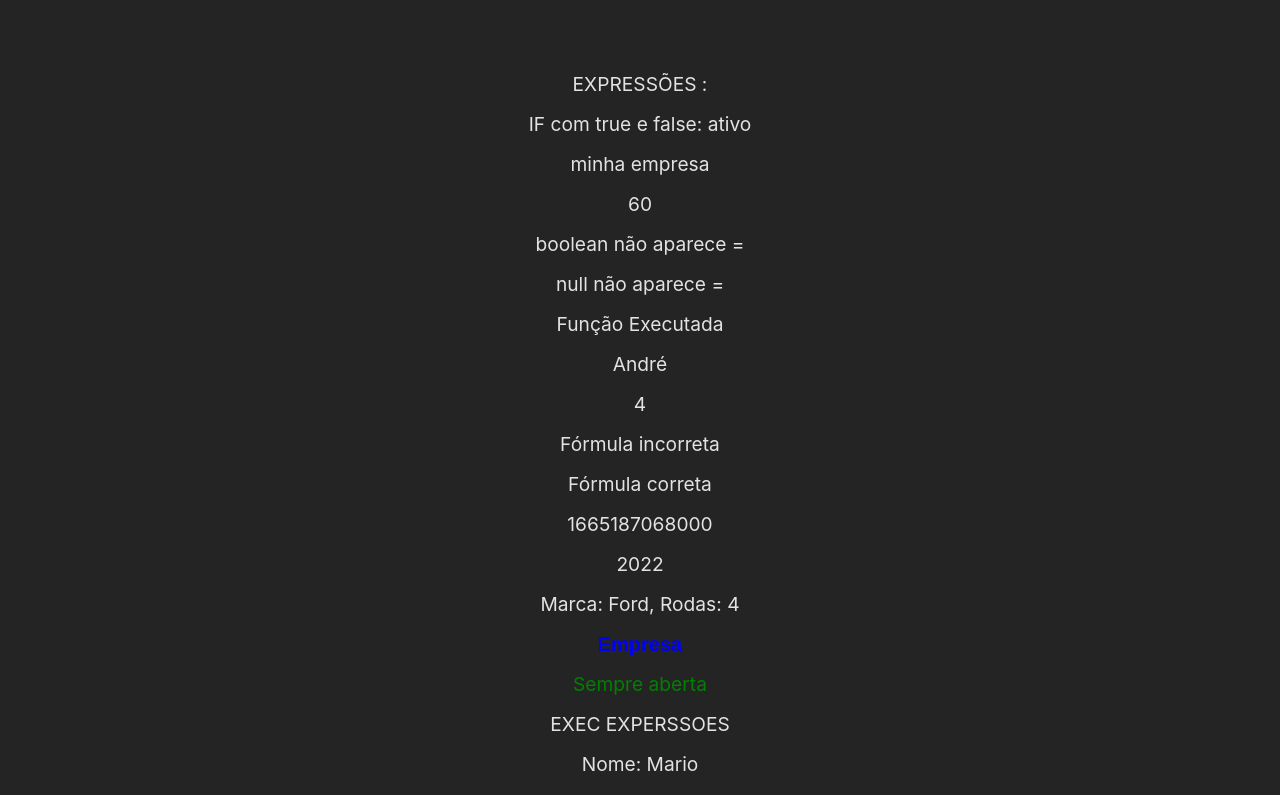
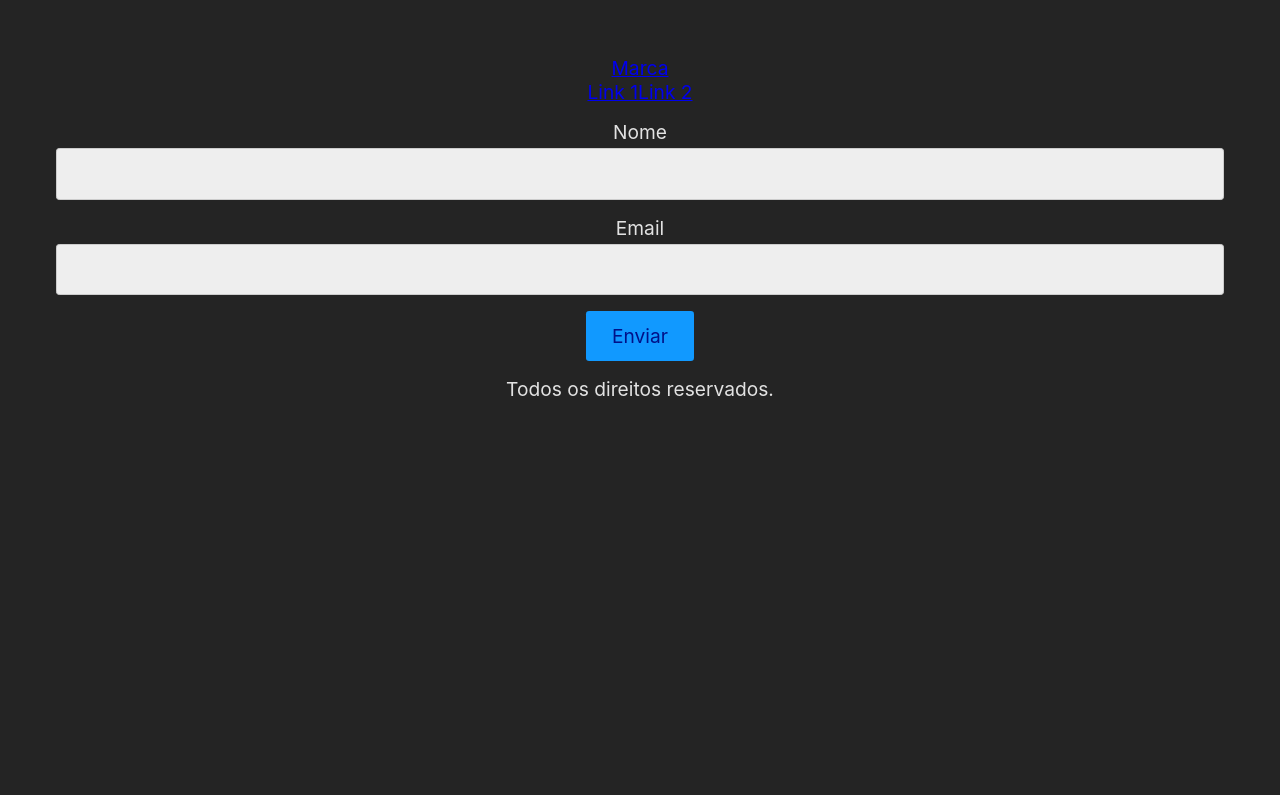
Before and after one commit to kaiquemix/React-Origamid, a React (Vite) app in the folder React para Iniciantes/vite-project/: page / in a window 1280 px wide. Shown: the top 795 px of the page. Built offline with nearby package versions, Linux system fonts and the light colour scheme.

Commit message:
estudo final de react para iniciante

```diff
--- a/React para Iniciantes/vite-project/src/App.tsx
+++ b/React para Iniciantes/vite-project/src/App.tsx
@@ -1,16 +1,21 @@
 import React from "react";
 import "./App.css";
+import Header from "./components/Componentes/Header";
+import Footer from "./components/Componentes/Footer";
+import Form from "./components/Componentes/Form";
 import Expressoes from "./components/tsx/Expressoes";
 import Execexpressoes from "./components/tsx/Execexpressoes";
+import Expressoesarray from "./components/tsx arrays/Expressoes";
+import Execexpressoesarray from "./components/tsx arrays/Execexpressoes";
+import Events from "./components/events/events";
 
 const App = () => {
   return (
-    <div className="App">
-      <p>EXPRESSÕES :</p>
-      <Expressoes />
-      <p>EXEC EXPERSSOES</p>
-      <Execexpressoes />
-    </div>
+    <>
+      <Header />
+      <Form />
+      <Footer />
+    </>
   );
 };
 
--- /dev/null
+++ b/React para Iniciantes/vite-project/src/components/Componentes/Button.tsx
@@ -0,0 +1,7 @@
+import React from "react";
+
+const Button = () => {
+  return <button>Enviar</button>;
+};
+
+export default Button;
--- /dev/null
+++ b/React para Iniciantes/vite-project/src/components/Componentes/Footer.tsx
@@ -0,0 +1,11 @@
+import React from "react";
+
+const Footer = () => {
+  return (
+    <footer>
+      <p>Todos os direitos reservados.</p>
+    </footer>
+  );
+};
+
+export default Footer;
--- /dev/null
+++ b/React para Iniciantes/vite-project/src/components/Componentes/Form.tsx
@@ -0,0 +1,21 @@
+import React from "react";
+import Button from "./Button";
+import Input from "./Input";
+
+const Form = () => {
+  return (
+    <form>
+      <p>
+        <label htmlFor="nome">Nome</label>
+        <Input />
+      </p>
+      <p>
+        <label htmlFor="email">Email</label>
+        <Input />
+      </p>
+      <Button />
+    </form>
+  );
+};
+
+export default Form;
--- /dev/null
+++ b/React para Iniciantes/vite-project/src/components/Componentes/Header.tsx
@@ -0,0 +1,15 @@
+import React from "react";
+
+const Header = () => {
+  return (
+    <header>
+      <a href="./">Marca</a>
+      <nav>
+        <a href="./">Link 1</a>
+        <a href="./">Link 2</a>
+      </nav>
+    </header>
+  );
+};
+
+export default Header;
--- /dev/null
+++ b/React para Iniciantes/vite-project/src/components/Componentes/Input.tsx
@@ -0,0 +1,7 @@
+import React from "react";
+
+const Input = () => {
+  return <input type="text" />;
+};
+
+export default Input;
--- /dev/null
+++ b/React para Iniciantes/vite-project/src/components/events/events.tsx
@@ -0,0 +1,25 @@
+import React from "react";
+
+//Eventos - Podemos atribuir eventos diretamente aos elementos JSX como um atributo. Os eventos são sintáticos, ou seja, são criados pelo próprio React porém seguindo as especificações da W3C (e funcionam igualmente nos diversos browsers que o React suporta).
+
+//window/document - Eventos no window/document ou qualquer elemento fora do React, devem ser adicionados com JavaScript normalmente, usando o addEventListener.
+
+const Events = () => {
+  function handClick(event: any) {
+    alert("Comprou " + event.target.innerText);
+  }
+  function handleScroll(events: any) {
+    console.log(events);
+  }
+  window.addEventListener("scroll", handleScroll);
+  return (
+    <div>
+      <button onClick={handClick}> Camisas</button>
+      <button onClick={handClick}> Bermudas</button>
+
+      <div style={{ height: "200vw" }}>Div</div>
+    </div>
+  );
+};
+
+export default Events;
--- /dev/null
+++ b/React para Iniciantes/vite-project/src/components/tsx arrays/Execexpressoes.tsx
@@ -0,0 +1,46 @@
+import React from "react";
+
+const produtos = [
+  {
+    id: 1,
+    nome: "Smartphone",
+    preco: "R$ 2000",
+    cores: ["#29d8d5", "#252a34", "#fc3766"],
+  },
+  {
+    id: 2,
+    nome: "Notebook",
+    preco: "R$ 3000",
+    cores: ["#ffd045", "#d4394b", "#f37c59"],
+  },
+  {
+    id: 3,
+    nome: "Tablet",
+    preco: "R$ 1500",
+    cores: ["#365069", "#47c1c8", "#f95786"],
+  },
+];
+
+const Execexpressoesarray = () => {
+  return (
+    <section>
+      {produtos
+        .filter((produto) => Number(produto.preco.replace("R$ ", "")) > 1500)
+        .map((produto) => (
+          <div key={produto.id}>
+            <h1>{produto.nome}</h1>
+            <p>Preço: {produto.preco}</p>
+            <ul>
+              {produto.cores.map((cor) => (
+                <li key={cor} style={{ backgroundColor: cor, color: "white" }}>
+                  {cor}
+                </li>
+              ))}
+            </ul>
+          </div>
+        ))}
+    </section>
+  );
+};
+
+export default Execexpressoesarray;
--- /dev/null
+++ b/React para Iniciantes/vite-project/src/components/tsx arrays/Expressoes.tsx
@@ -0,0 +1,44 @@
+import React from "react";
+
+const Expressoes = () => {
+  const produtos = ["Notebook ", "Smartphone ", "Tablet "];
+
+  /* KEYS - O JSX necessita de uma key única para cada elemento da Array. */
+  const empresas = [<li key="e1">Apple</li>, <li key="e2">Google</li>];
+
+  /* MAP - É comum usarmos o map direto na array como uma expressão, retornando um elemento para cada item novo da Array. */
+
+  const filmes = ["Before Sunrise", "Before Sunset", "Before Midnight"];
+
+  /* Array de Objetos - O cenário mais comum é trabalhar com array's de objetos. */
+
+  const livros = [
+    { nome: "A Game of Thrones", ano: 1996 },
+    { nome: "A Clash of Kings", ano: 1998 },
+    { nome: "A Storm of Sword", ano: 2000 },
+  ];
+
+  return (
+    <div className="">
+      <p>{produtos}</p>
+      <p>{empresas}</p>
+      <ul>
+        {filmes.map((filme) => (
+          <li key={filme}>{filme}</li>
+        ))}
+      </ul>
+
+      <ul>
+        {livros
+          .filter((livro) => livro.ano >= 1998)
+          .map((livro) => (
+            <li key={livro.nome}>
+              {livro.nome}, {livro.ano}
+            </li>
+          ))}
+      </ul>
+    </div>
+  );
+};
+
+export default Expressoes;
```
